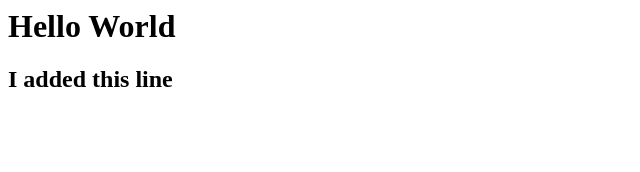
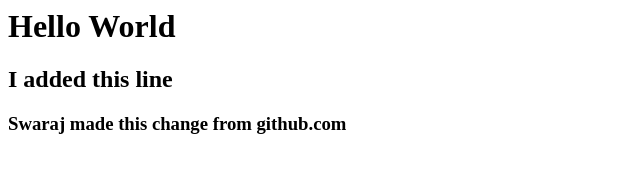
Before and after one commit to 1swaraj/TeachingGit, a plain HTML site: page index.html in a window 1280 px wide. Shown: the whole page, without its empty margins (0-640 px from the left). Drawn offline with Linux system fonts and the light colour scheme.

Commit message:
Update index.html

```diff
--- a/index.html
+++ b/index.html
@@ -1,2 +1,3 @@
 <h1>Hello World</h1>
 <h2>I added this line</h2>
+<h3>Swaraj made this change from github.com</h3>
```
